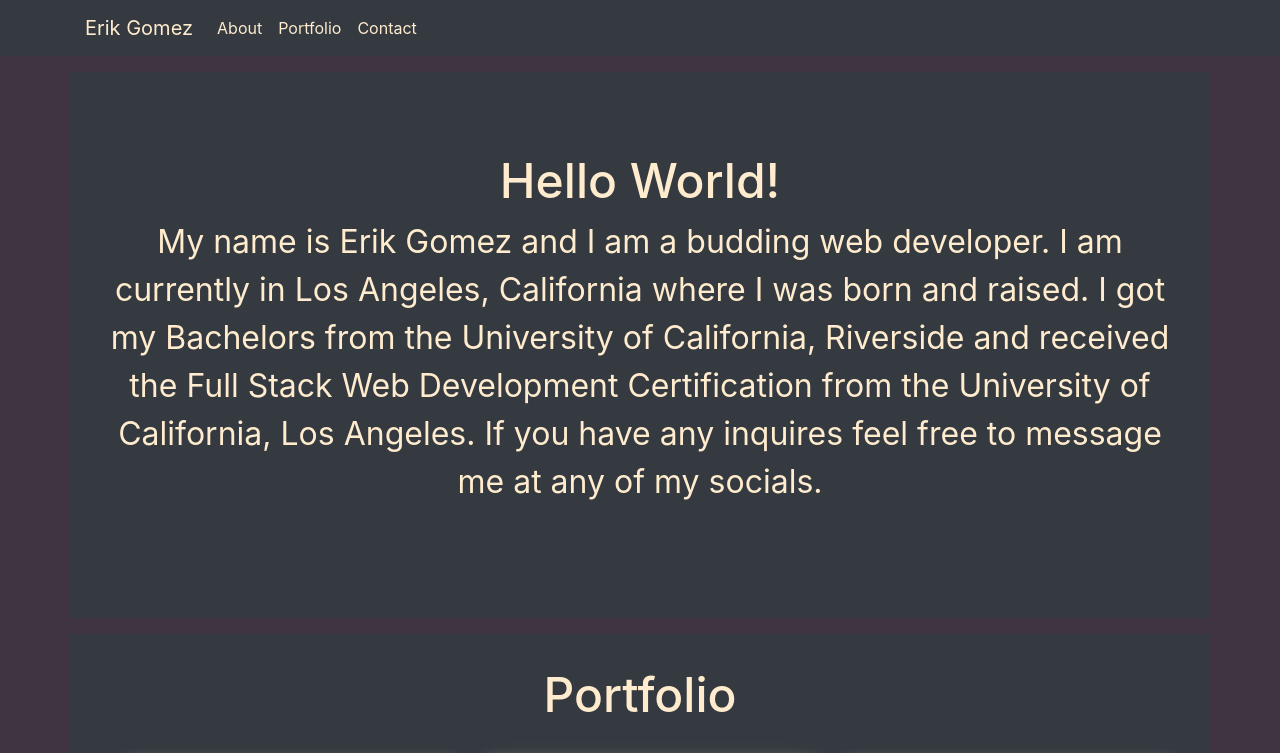
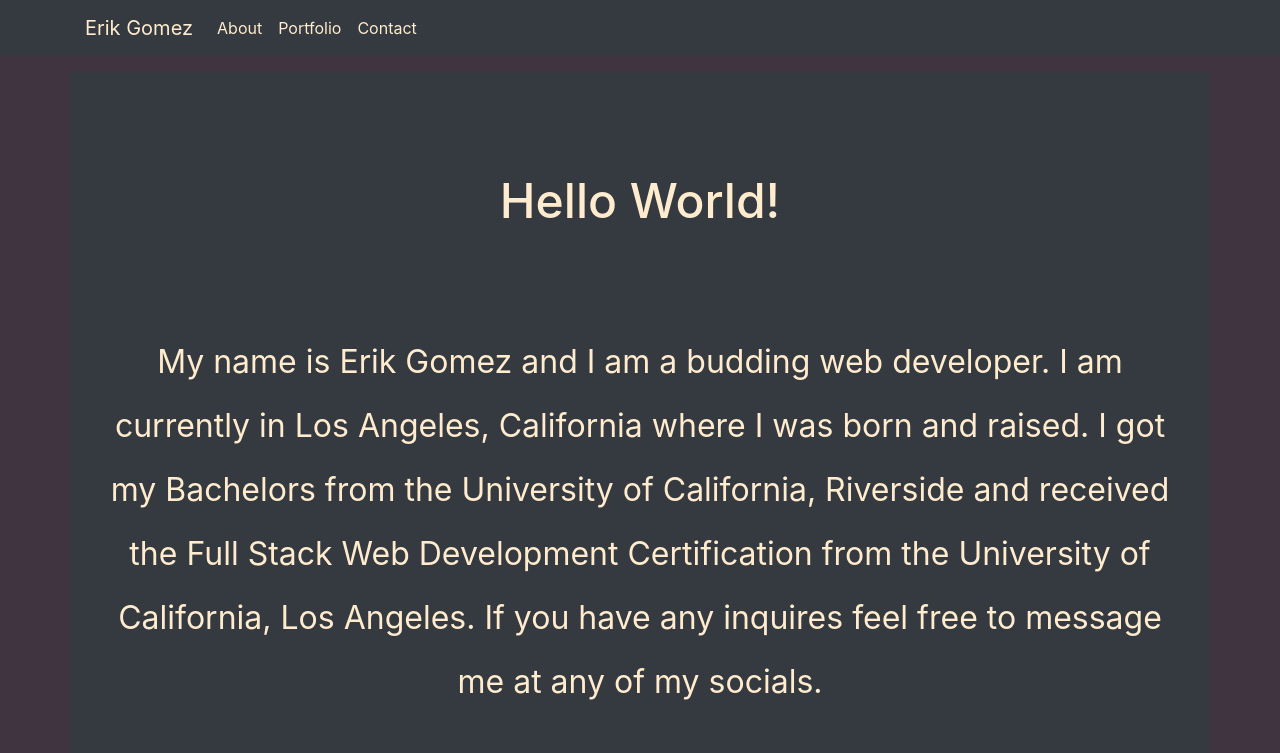
Before and after one commit to egome019/egome019.github.io, a React (Create React App) app: page / in a window 1280 px wide. Shown: the top 753 px of the page. Built offline with nearby package versions, Linux system fonts and the light colour scheme; grey boxes are pictures that could not be loaded.

Commit message:
more styling and vh adjustments

```diff
--- /dev/null
+++ b/src/components/header.css
@@ -0,0 +1,3 @@
+.headerStyle {
+	color: blanchedalmond !important;
+}
--- a/src/components/header.js
+++ b/src/components/header.js
@@ -2,6 +2,7 @@ import React from "react";
 import Navbar from "react-bootstrap/Navbar";
 import Container from "react-bootstrap/Container";
 import Nav from "react-bootstrap/Nav";
+import "./header.css";
 
 export default function Header() {
 	return (
@@ -14,19 +15,19 @@ export default function Header() {
 				expand="lg"
 			>
 				<Container>
-					<Navbar.Brand style={{ color: "#ffebcd" }} href="#about">
+					<Navbar.Brand className="headerStyle" href="#about">
 						Erik Gomez
 					</Navbar.Brand>
 					<Navbar.Toggle aria-controls="responsive-navbar-nav" />
 					<Navbar.Collapse id="responsive-navbar-nav">
 						<Nav>
-							<Nav.Link style={{ color: "#ffebcd" }} href="#about">
+							<Nav.Link className="headerStyle" href="#about">
 								About
 							</Nav.Link>
-							<Nav.Link style={{ color: "#ffebcd" }} href="#portfolio">
+							<Nav.Link className="headerStyle" href="#portfolio">
 								Portfolio
 							</Nav.Link>
-							<Nav.Link style={{ color: "#ffebcd" }} href="#contact">
+							<Nav.Link className="headerStyle" href="#contact">
 								Contact
 							</Nav.Link>
 						</Nav>
--- a/src/pages/aboutPage.css
+++ b/src/pages/aboutPage.css
@@ -1,12 +1,20 @@
 .content {
 	color: blanchedalmond;
 	overflow: auto;
+	min-height: 100%;
+	height: 100vh;
+}
+
+.center {
+	margin-top: 150px;
 }
 
 h1 {
 	font-size: 3rem;
+	margin: 100px;
 }
 
 p {
 	font-size: 2rem;
+	line-height: 2;
 }
--- a/src/pages/aboutPage.js
+++ b/src/pages/aboutPage.js
@@ -1,24 +1,21 @@
 import React from "react";
 import Container from "react-bootstrap/Container";
 import Col from "react-bootstrap/Col";
-import Jumbotron from "react-bootstrap/Jumbotron";
 import "./aboutPage.css";
 
 export default function AboutPage() {
 	return (
 		<Container className="bg-dark mt-3 content">
 			<Col>
-				<Jumbotron fluid className="bg-dark mt-3">
-					<h1>Hello World!</h1>
-					<p>
-						My name is Erik Gomez and I am a budding web developer. I am
-						currently in Los Angeles, California where I was born and raised. I
-						got my Bachelors from the University of California, Riverside and
-						received the Full Stack Web Development Certification from the
-						University of California, Los Angeles. If you have any inquires feel
-						free to message me at any of my socials.
-					</p>
-				</Jumbotron>
+				<h1>Hello World!</h1>
+				<p>
+					My name is Erik Gomez and I am a budding web developer. I am currently
+					in Los Angeles, California where I was born and raised. I got my
+					Bachelors from the University of California, Riverside and received
+					the Full Stack Web Development Certification from the University of
+					California, Los Angeles. If you have any inquires feel free to message
+					me at any of my socials.
+				</p>
 			</Col>
 		</Container>
 	);
```
Also changed, not shown: 1 other file (tests, documents, lock files or other folders).
